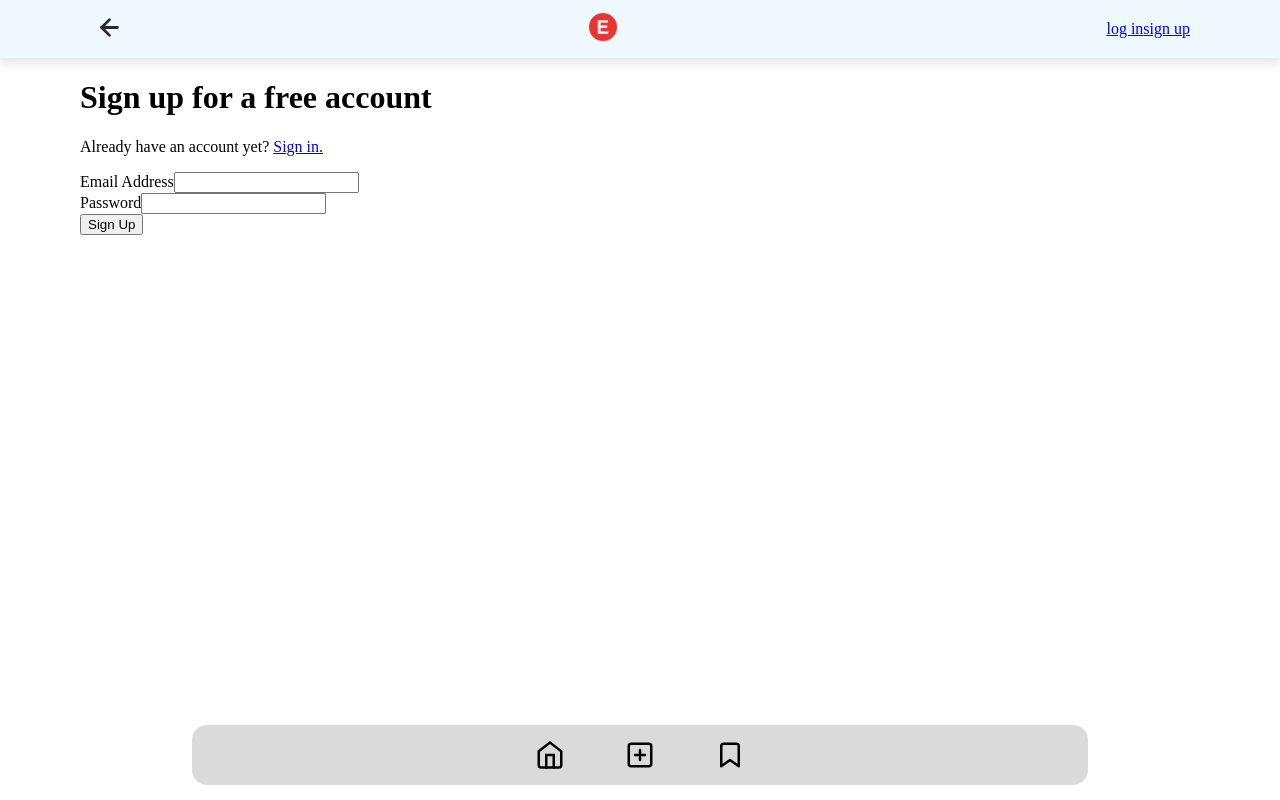
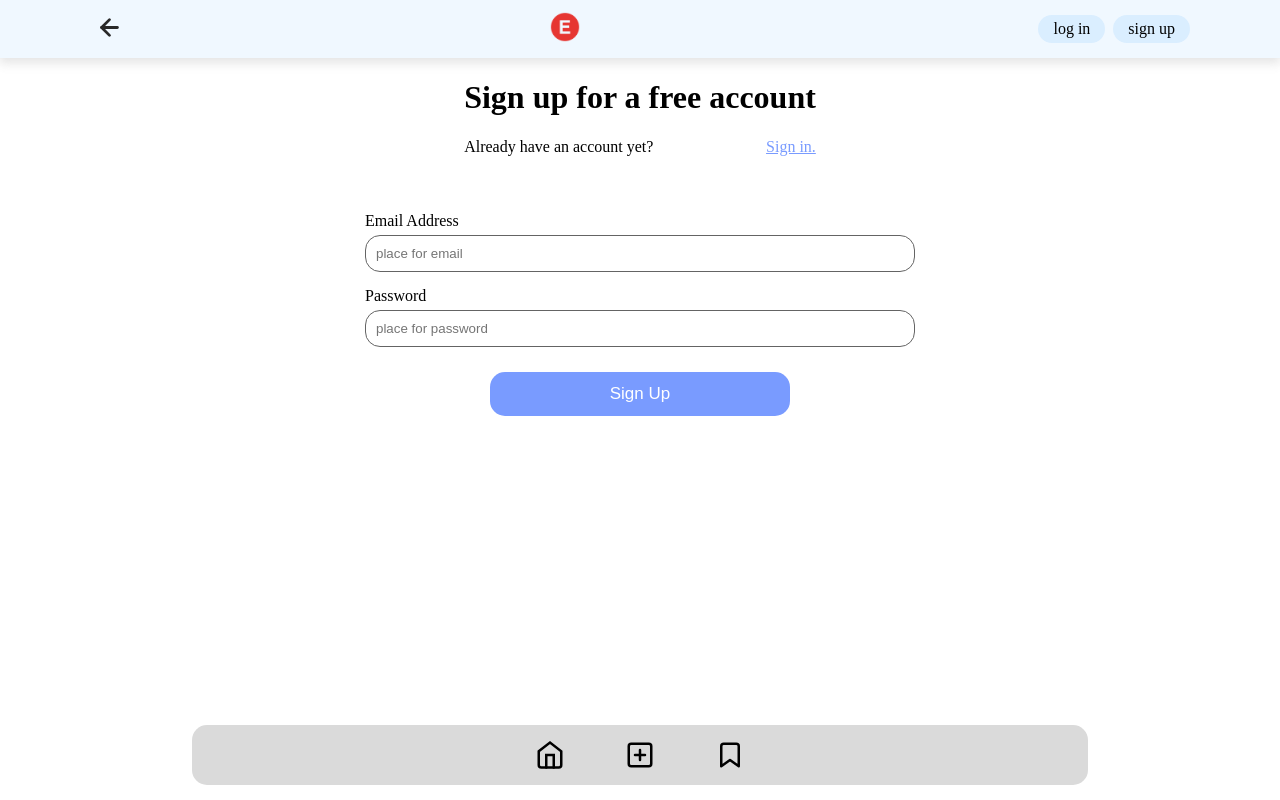
Before and after one commit to wdcreate/memorize, a React (Create React App) app: page /signup in a window 1280 px wide. Built offline with nearby package versions, Linux system fonts and the light colour scheme; no server answers; the database is empty.

Commit message:
0.1.9 (firestore + styles)

```diff
--- a/src/App.css
+++ b/src/App.css
@@ -313,6 +313,89 @@ margin: 30px 0 50px 0;
   margin-bottom: 60px;
 }
 
+.auth-form{
+    display: flex;
+    flex-direction: column;
+    align-items: center;
+}
+.auth-form .intro{
+  display: flex;
+  align-items: center;
+  justify-content: space-between;
+}
+.auth-form .intro a{
+  color: #799bff;
+}
+.auth-form form{
+  max-width: 550px;
+  width: 100%;
+  margin-top: 40px;
+}
+.auth-form form div{
+  display: flex;
+  flex-direction: column;
+  width: 100%;
+  font-size: 16px;
+}
+.auth-form form div input{
+  padding: 10px;
+  outline: none;
+  border: none;
+  border: 1px solid rgb(100, 100, 100);
+  border-radius: 15px;
+  -webkit-border-radius: 15px;
+  -moz-border-radius: 15px;
+  -ms-border-radius: 15px;
+  -o-border-radius: 15px;
+  margin-bottom: 15px;
+}
+.auth-form form div input:focus{
+  border: 2px solid #000;
+}
+
+.auth-form form div label{
+  margin-bottom: 5px;
+}
+.auth-form form button{
+    padding: 12px 0;
+    border: none;
+    border-radius: 15px;
+    -webkit-border-radius: 15px;
+    -moz-border-radius: 15px;
+    -ms-border-radius: 15px;
+    -o-border-radius: 15px;
+    cursor: pointer;
+    background-color: #799bff;
+}
+.header-links{
+  display: flex;
+  align-items: center;
+}
+.account-link,
+.header-links a{
+  display: block;
+  padding: 5px 15px;
+  border-radius: 15px;
+  -webkit-border-radius: 15px;
+  -moz-border-radius: 15px;
+  -ms-border-radius: 15px;
+  -o-border-radius: 15px;
+  text-decoration: none;
+  margin-left: 8px;
+  transition: all .3s;
+  -webkit-transition: all .3s;
+  -moz-transition: all .3s;
+  -ms-transition: all .3s;
+  -o-transition: all .3s;
+  color: inherit;
+  background-color: #daeeff;
+}
+.account-link:hover,
+.header-links a:hover{
+  background-color: #9fd0fa;
+
+
+}
 
 @media(max-width: 980px){
   .saved-list{
--- a/src/App.js
+++ b/src/App.js
@@ -1,13 +1,17 @@
 import Menu from './components/Menu'
+import { AuthContextProvider} from "./context/AuthContext";
+
 import './App.css';
 
 function App() {
   return (
-    <div className="App">
-      <div className="container">
-        <Menu />
+    <AuthContextProvider>
+      <div className="App">
+          <div className="container">
+            <Menu />
+          </div>
       </div>
-    </div>
+    </AuthContextProvider>
   );
 }
 
--- a/src/components/Header.js
+++ b/src/components/Header.js
@@ -1,12 +1,18 @@
 import { Link, useNavigate, useLocation } from "react-router-dom";
-//import AuthForm from '../pages/AuthForm'
+import { UserAuth } from "../context/AuthContext";
+//import { useEffect } from "react";
+
+
 function Header(props) {
+  //const user = auth.currentUser;
   let navigate = useNavigate();
   let location = useLocation();
   let sb = location.pathname.includes("/saved"  );
   let ss = location.pathname.includes("/search" );
   let sBlock;
   let df;
+  const {user} = UserAuth()
+
 
 
   if (sb || ss) {
@@ -21,6 +27,7 @@ function Header(props) {
   } else {
     df = "header-inner";
   }
+
   return (
     <header className="header">
       <div className={df}>
@@ -31,18 +38,22 @@ function Header(props) {
           }}
         >
          <img src="./assets/left-arrow.svg" alt="Back" />
-
         </button>
         <Link className="logo" to="/">
           <img src="./logo.png" alt="Englio" />
         </Link>
         {sBlock}
-      <Link to="/login">
+       {!user ?
+       <div className='header-links'><Link to="/login">
         log in
       </Link>
+
       <Link to="/signup">
         sign up
-      </Link>
+      </Link></div> : <Link className='account-link' to="/account">
+        Account
+      </Link>}
+
       </div>
     </header>
   );
--- a/src/components/Menu.js
+++ b/src/components/Menu.js
@@ -9,10 +9,17 @@ import Login from "../pages/Login";
 import SignUp from "../pages/SignUp";
 import Layout from "./Layout";
 //import { SavedList } from "./SavedList";
-import { AuthContextProvider } from "../context/AuthContext";
+import { UserAuth } from "../context/AuthContext";
 import ProtectedRoute from "./ProtectedRoute";
 import { db } from "../firebase";
-import { query, collection, onSnapshot, addDoc } from "firebase/firestore";
+import {
+  query,
+  collection,
+  onSnapshot,
+  addDoc,
+  //getDocs,
+  //where,
+} from "firebase/firestore";
 import "./styles/Menu.css";
 
 function Menu() {
@@ -23,6 +30,9 @@ function Menu() {
   const [data, setData] = useState([]);
   const [warn, setWarn] = useState(false);
   const [filteredData, setFilteredData] = useState([]);
+  //const user = auth.currentUser;
+  const {user} = UserAuth()
+
 useEffect(() => {
   const q = query(collection(db, "langcards-db"));
     const unsubscribe = onSnapshot(q, (querySnapshot) => {
@@ -34,8 +44,10 @@ function Menu() {
   });
   return () => unsubscribe();
 }, []);
+
   const onChangeWord = (event) => {
     setWord(event.target.value);
+    console.log(user.uid)
   };
   const onChangeTranslate = (event) => {
     setTranslate(event.target.value);
@@ -53,8 +65,8 @@ function Menu() {
         word: word,
         translate: translate,
         note: note,
+        author: user.uid,
       });
-      console.log(word, translate, note)
       setWord("");
       setTranslate("");
       setNote("");
@@ -62,8 +74,6 @@ function Menu() {
       setWarn(true);
     }
   };
-
-
   const resetFormAdd = () => {
     setWord("");
     setTranslate("");
@@ -89,7 +99,6 @@ function Menu() {
 
   return (
     <div className="content">
-      <AuthContextProvider>
         <Routes>
           <Route
             path="/"
@@ -139,7 +148,6 @@ function Menu() {
             <Route path="login" element={<Login />} />
           </Route>
         </Routes>
-      </AuthContextProvider>
       <div>
         <Outlet />
       </div>
--- a/src/context/AuthContext.js
+++ b/src/context/AuthContext.js
@@ -1,17 +1,34 @@
-import { createContext, useContext, useEffect, useState } from 'react';
+import { createContext, useContext, useEffect, useState, } from 'react';
 import {
   createUserWithEmailAndPassword,
   signInWithEmailAndPassword,
   signOut,
   onAuthStateChanged,
+
 } from 'firebase/auth';
 import { auth } from '../firebase';
 
 const UserContext = createContext();
 
 export const AuthContextProvider = ({ children }) => {
+  //const userCurrent = auth.currentUser
+
   const [user, setUser] = useState({});
 
+  useEffect(() => {
+    const unsubscribe = onAuthStateChanged(auth, (currentUser) => {
+      if (currentUser) {
+        setUser(currentUser);
+        console.log(currentUser.uid)
+      } else {
+        setUser(null)
+
+      }
+    });
+    return () => {
+      unsubscribe();
+    }
+  }, []);
   const createUser = (email, password) => {
     return createUserWithEmailAndPassword(auth, email, password);
   };
@@ -24,16 +41,6 @@ export const AuthContextProvider = ({ children }) => {
       return signOut(auth)
   }
 
-  useEffect(() => {
-    const unsubscribe = onAuthStateChanged(auth, (currentUser) => {
-      console.log(currentUser);
-      setUser(currentUser);
-    });
-    return () => {
-      unsubscribe();
-    };
-  }, []);
-
   return (
     <UserContext.Provider value={{ createUser, user, logout, signIn }}>
       {children}
@@ -41,6 +48,7 @@ export const AuthContextProvider = ({ children }) => {
   );
 };
 
+
 export const UserAuth = () => {
   return useContext(UserContext);
 };
--- a/src/pages/Login.js
+++ b/src/pages/Login.js
@@ -1,6 +1,6 @@
 import React, { useState } from 'react';
 import { Link, useNavigate } from 'react-router-dom';
-import { UserAuth } from '../context/AuthContext';
+import {UserAuth} from '../context/AuthContext';
 
 const Signin = () => {
   const [email, setEmail] = useState('');
@@ -8,6 +8,7 @@ const Signin = () => {
   const [error, setError] = useState('');
   const navigate = useNavigate();
   const { signIn } = UserAuth();
+  const { user } = UserAuth();
 
   const handleSubmit = async (e) => {
     e.preventDefault();
@@ -15,17 +16,20 @@ const Signin = () => {
     try {
       await signIn(email, password)
       navigate('/account')
+      console.log(user)
+
     } catch (e) {
       setError(e.message)
       console.log(e.message)
+      console.log(error)
     }
   };
 
   return (
-    <div >
-      <div>
+    <div className='auth-form login-form'>
+      <div >
         <h1 >Sign in to your account</h1>
-        <p>
+        <p className='intro'>
           Don't have an account yet?{' '}
           <Link to='/signup' className='underline'>
             Sign up.
@@ -35,13 +39,13 @@ const Signin = () => {
       <form onSubmit={handleSubmit}>
         <div >
           <label >Email Address</label>
-          <input onChange={(e) => setEmail(e.target.value)}  type='email' />
+          <input onChange={(e) => setEmail(e.target.value)}  type='email' placeholder='place for email'/>
         </div>
         <div >
           <label >Password</label>
-          <input onChange={(e) => setPassword(e.target.value)} type='password' />
+          <input onChange={(e) => setPassword(e.target.value)} type='password' placeholder='place for password'/>
         </div>
-        <button >
+        <button type='button' className='main-btn'>
           Sign In
         </button>
       </form>
--- a/src/pages/Saved.js
+++ b/src/pages/Saved.js
@@ -8,7 +8,7 @@ import {
   deleteDoc,
 } from "firebase/firestore";
 
-export default function Saved({ data, setData }) {
+export default function Saved({ data, setData, }) {
 
 const editData = async (id, newWord, newTranslate, newNote) => {
   const editedDataList = await Promise.all(data.map(async (card) => {
@@ -24,7 +24,6 @@ const editData = async (id, newWord, newTranslate, newNote) => {
     await updateDoc(doc(db, "langcards-db", id), newFields);
     return card;
   }));
-
   setData(editedDataList);
 };
 
--- a/src/pages/SignUp.js
+++ b/src/pages/SignUp.js
@@ -22,10 +22,10 @@ const Signup = () => {
   };
 
   return (
-    <div >
+    <div className='auth-form login-form'>
       <div>
         <h1 >Sign up for a free account</h1>
-        <p className='py-2'>
+        <p className='intro'>
           Already have an account yet?{' '}
           <Link to='/' className='underline'>
             Sign in.
@@ -38,17 +38,18 @@ const Signup = () => {
           <input
             onChange={(e) => setEmail(e.target.value)}
             type='email'
+            placeholder='place for email'
           />
         </div>
         <div >
           <label >Password</label>
           <input
             onChange={(e) => setPassword(e.target.value)}
-
+            placeholder='place for password'
             type='password'
           />
         </div>
-        <button >
+        <button type='button' className='main-btn'>
           Sign Up
         </button>
       </form>
```
Lines whose indentation alone changed are shown as unchanged.
